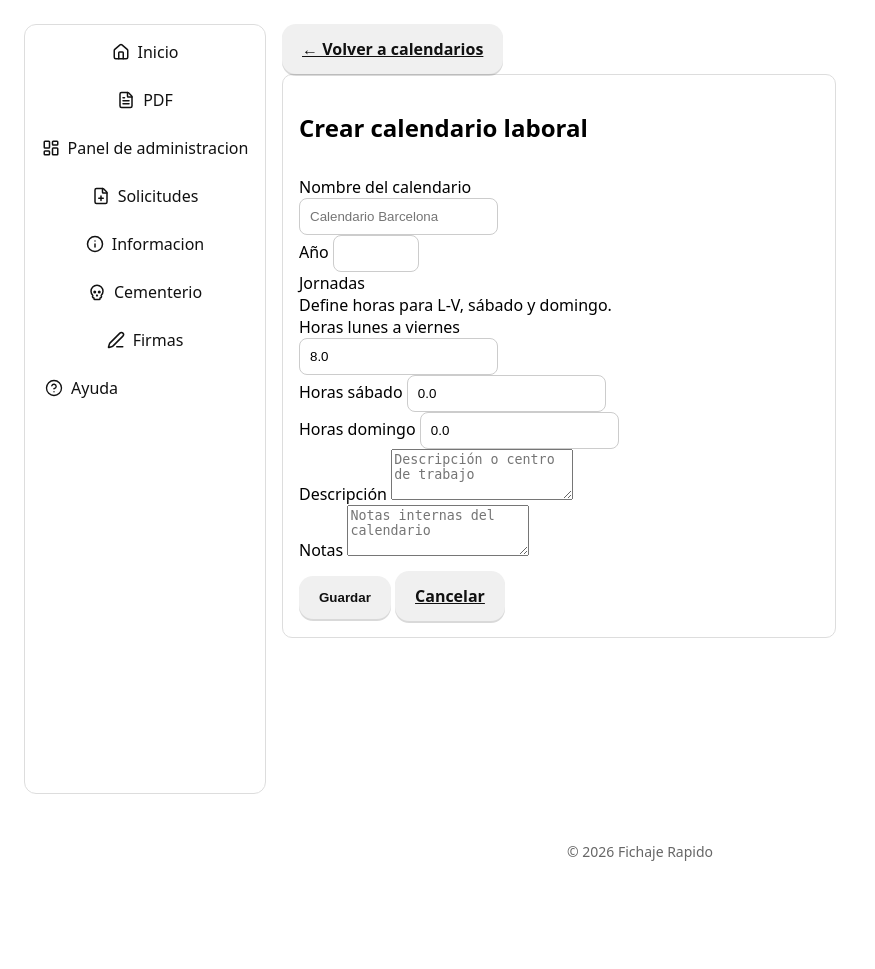
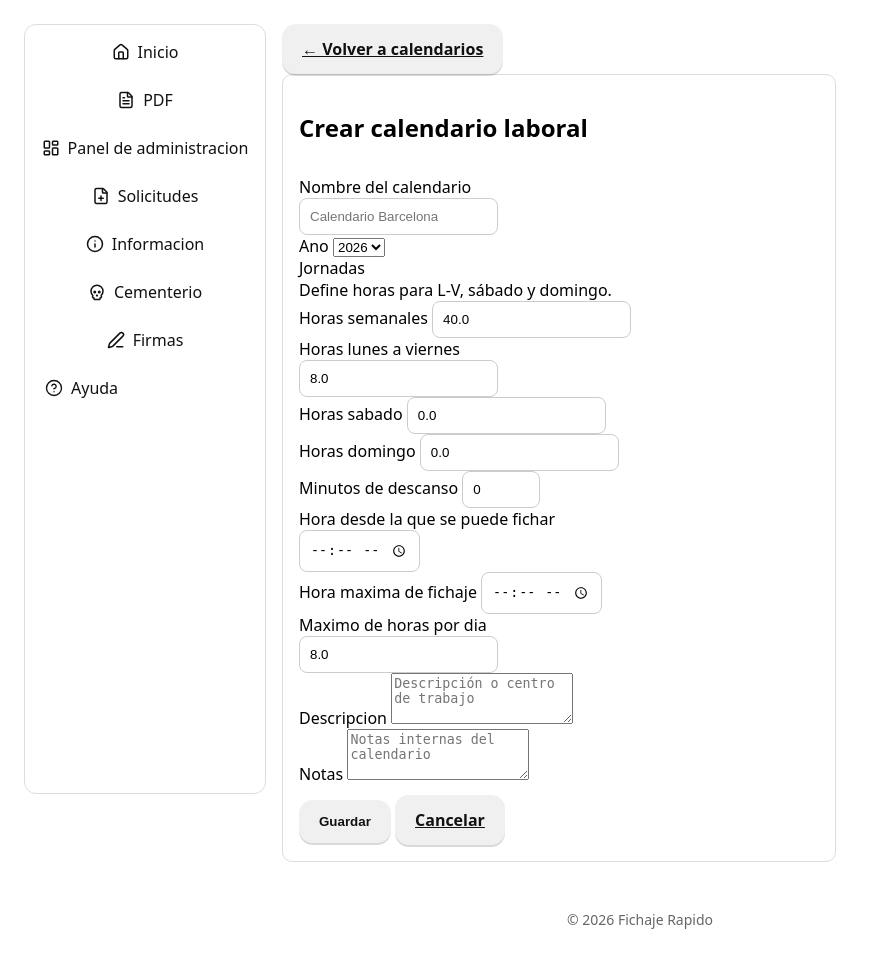
Before and after one commit to cdryampi/fichaje-rapido2, a Flask app: page /admin/calendars/create in a window 1280 px wide. Shown: the whole page, without its empty margins (0-875 px from the left). Before the commit the page ends 861 px from the top, so only its background shows below. Run offline with Flask 3, Linux system fonts and the light colour scheme; a user stored in the database is signed in; some libraries are stand-ins or nearby versions.

Commit message:
Add new fields to work calendar form and model for enhanced scheduling features

```diff
--- a/admin_panel/calendars/forms.py
+++ b/admin_panel/calendars/forms.py
@@ -4,6 +4,7 @@ from datetime import date
 
 from flask_wtf import FlaskForm
 from wtforms import DateField, FloatField, IntegerField, SelectField, StringField, TextAreaField
+from wtforms.fields import TimeField
 from wtforms.validators import DataRequired, Length, NumberRange, Optional
 
 
@@ -12,17 +13,23 @@ class CalendarForm(FlaskForm):
         "Nombre del calendario",
         validators=[DataRequired(message="El nombre es obligatorio."), Length(max=140)],
     )
-    year = IntegerField(
-        "Año",
-        validators=[DataRequired(message="El año es obligatorio."), NumberRange(min=2000, max=2100)],
+    year = SelectField(
+        "Ano",
+        coerce=int,
+        validators=[DataRequired(message="El ano es obligatorio.")],
     )
     description = TextAreaField(
-        "Descripción",
+        "Descripcion",
         validators=[Optional(), Length(max=1000)],
     )
     notes = TextAreaField(
         "Notas",
         validators=[Optional(), Length(max=2000)],
+    )
+    weekly_hours = FloatField(
+        "Horas semanales",
+        validators=[DataRequired(message="Indica las horas semanales."), NumberRange(min=0.0, max=168.0)],
+        default=40.0,
     )
     weekday_hours = FloatField(
         "Horas lunes a viernes",
@@ -30,8 +37,8 @@ class CalendarForm(FlaskForm):
         default=8.0,
     )
     saturday_hours = FloatField(
-        "Horas sábado",
-        validators=[DataRequired(message="Indica las horas del sábado."), NumberRange(min=0.0, max=24.0)],
+        "Horas sabado",
+        validators=[DataRequired(message="Indica las horas del sabado."), NumberRange(min=0.0, max=24.0)],
         default=0.0,
     )
     sunday_hours = FloatField(
@@ -39,12 +46,42 @@ class CalendarForm(FlaskForm):
         validators=[DataRequired(message="Indica las horas del domingo."), NumberRange(min=0.0, max=24.0)],
         default=0.0,
     )
+    break_minutes = IntegerField(
+        "Minutos de descanso",
+        validators=[Optional(), NumberRange(min=0, max=600)],
+        default=0,
+    )
+    clock_in_start_time = TimeField(
+        "Hora desde la que se puede fichar",
+        validators=[Optional()],
+        format="%H:%M",
+    )
+    clock_in_end_time = TimeField(
+        "Hora maxima de fichaje",
+        validators=[Optional()],
+        format="%H:%M",
+    )
+    max_daily_hours = FloatField(
+        "Maximo de horas por dia",
+        validators=[Optional(), NumberRange(min=0.0, max=24.0)],
+        default=8.0,
+    )
+
+    def __init__(self, *args, **kwargs):
+        super().__init__(*args, **kwargs)
+        current_year = date.today().year
+        years = list(range(current_year, current_year + 11))
+        if self.year.data and self.year.data not in years:
+            years.insert(0, self.year.data)
+        self.year.choices = [(year, str(year)) for year in years]
+        if not self.year.data:
+            self.year.data = current_year
 
 
 class HolidayForm(FlaskForm):
     HOLIDAY_TYPES = [
         ("local", "Festivo local"),
-        ("autonomic", "Festivo autonómico"),
+        ("autonomic", "Festivo autonomico"),
         ("national", "Festivo nacional"),
     ]
 
--- a/admin_panel/calendars/models.py
+++ b/admin_panel/calendars/models.py
@@ -10,6 +10,7 @@ from sqlalchemy import (
     ForeignKey,
     Integer,
     String,
+    Time,
     Text,
     UniqueConstraint,
 )
@@ -29,9 +30,14 @@ class WorkCalendar(Base):
     year = Column(Integer, nullable=False)
     description = Column(Text, nullable=True)
     notes = Column(Text, nullable=True)
+    weekly_hours = Column(Float, nullable=False, default=40.0)
     weekday_hours = Column(Float, nullable=False, default=8.0)
     saturday_hours = Column(Float, nullable=False, default=0.0)
     sunday_hours = Column(Float, nullable=False, default=0.0)
+    break_minutes = Column(Integer, nullable=False, default=0)
+    clock_in_start_time = Column(Time, nullable=True)
+    clock_in_end_time = Column(Time, nullable=True)
+    max_daily_hours = Column(Float, nullable=False, default=8.0)
     created_at = Column(DateTime(timezone=True), default=lambda: datetime.now(timezone.utc), nullable=False)
     updated_at = Column(
         DateTime(timezone=True),
--- a/admin_panel/calendars/routes.py
+++ b/admin_panel/calendars/routes.py
@@ -127,14 +127,23 @@ def create_calendar():
                     year=form.year.data,
                     description=(form.description.data or "").strip() or None,
                     notes=(form.notes.data or "").strip() or None,
+                    weekly_hours=form.weekly_hours.data,
                     weekday_hours=form.weekday_hours.data,
                     saturday_hours=form.saturday_hours.data,
                     sunday_hours=form.sunday_hours.data,
+                    break_minutes=form.break_minutes.data or 0,
+                    clock_in_start_time=form.clock_in_start_time.data,
+                    clock_in_end_time=form.clock_in_end_time.data,
+                    max_daily_hours=form.max_daily_hours.data or 0,
                 )
                 db.add(calendar)
-                db.commit()
-                flash("Calendario creado correctamente.", "ok")
-                return redirect(url_for("admin_calendars.edit_calendar", calendar_id=calendar.id))
+                try:
+                    db.commit()
+                    flash("Calendario creado correctamente.", "ok")
+                    return redirect(url_for("admin_calendars.edit_calendar", calendar_id=calendar.id))
+                except IntegrityError:
+                    db.rollback()
+                    form.name.errors.append("No se pudo crear el calendario. Reintenta.")
         finally:
             db.close()
     return render_template("calendars/edit.html", form=form, title="Crear calendario laboral")
@@ -166,9 +175,14 @@ def edit_calendar(calendar_id: int):
                 calendar.year = form.year.data
                 calendar.description = (form.description.data or "").strip() or None
                 calendar.notes = (form.notes.data or "").strip() or None
+                calendar.weekly_hours = form.weekly_hours.data
                 calendar.weekday_hours = form.weekday_hours.data
                 calendar.saturday_hours = form.saturday_hours.data
                 calendar.sunday_hours = form.sunday_hours.data
+                calendar.break_minutes = form.break_minutes.data or 0
+                calendar.clock_in_start_time = form.clock_in_start_time.data
+                calendar.clock_in_end_time = form.clock_in_end_time.data
+                calendar.max_daily_hours = form.max_daily_hours.data or 0
                 try:
                     db.commit()
                     flash("Calendario actualizado correctamente.", "ok")
--- a/admin_panel/calendars/templates/calendars/edit.html
+++ b/admin_panel/calendars/templates/calendars/edit.html
@@ -19,7 +19,7 @@
           </div>
           <div class="col-md-3">
             {{ form.year.label(class="form-label") }}
-            {{ form.year(class="form-control") }}
+            {{ form.year(class="form-select") }}
             {% if form.year.errors %}
             <div class="text-danger small mt-1">{{ form.year.errors[0] }}</div>
             {% endif %}
@@ -27,6 +27,13 @@
           <div class="col-md-3">
             <label class="form-label">Jornadas</label>
             <div class="text-muted small">Define horas para L-V, sábado y domingo.</div>
+          </div>
+          <div class="col-md-4">
+            {{ form.weekly_hours.label(class="form-label") }}
+            {{ form.weekly_hours(class="form-control", step="0.25") }}
+            {% if form.weekly_hours.errors %}
+            <div class="text-danger small mt-1">{{ form.weekly_hours.errors[0] }}</div>
+            {% endif %}
           </div>
           <div class="col-md-4">
             {{ form.weekday_hours.label(class="form-label") }}
@@ -47,6 +54,34 @@
             {{ form.sunday_hours(class="form-control", step="0.25") }}
             {% if form.sunday_hours.errors %}
             <div class="text-danger small mt-1">{{ form.sunday_hours.errors[0] }}</div>
+            {% endif %}
+          </div>
+          <div class="col-md-4">
+            {{ form.break_minutes.label(class="form-label") }}
+            {{ form.break_minutes(class="form-control", step="1") }}
+            {% if form.break_minutes.errors %}
+            <div class="text-danger small mt-1">{{ form.break_minutes.errors[0] }}</div>
+            {% endif %}
+          </div>
+          <div class="col-md-4">
+            {{ form.clock_in_start_time.label(class="form-label") }}
+            {{ form.clock_in_start_time(class="form-control", type="time") }}
+            {% if form.clock_in_start_time.errors %}
+            <div class="text-danger small mt-1">{{ form.clock_in_start_time.errors[0] }}</div>
+            {% endif %}
+          </div>
+          <div class="col-md-4">
+            {{ form.clock_in_end_time.label(class="form-label") }}
+            {{ form.clock_in_end_time(class="form-control", type="time") }}
+            {% if form.clock_in_end_time.errors %}
+            <div class="text-danger small mt-1">{{ form.clock_in_end_time.errors[0] }}</div>
+            {% endif %}
+          </div>
+          <div class="col-md-4">
+            {{ form.max_daily_hours.label(class="form-label") }}
+            {{ form.max_daily_hours(class="form-control", step="0.25") }}
+            {% if form.max_daily_hours.errors %}
+            <div class="text-danger small mt-1">{{ form.max_daily_hours.errors[0] }}</div>
             {% endif %}
           </div>
           <div class="col-12">
```
Also changed, not shown: admin_panel/calendars/templates/calendars/list.html (+7 -2 lines), models.py (+17 -0 lines).
